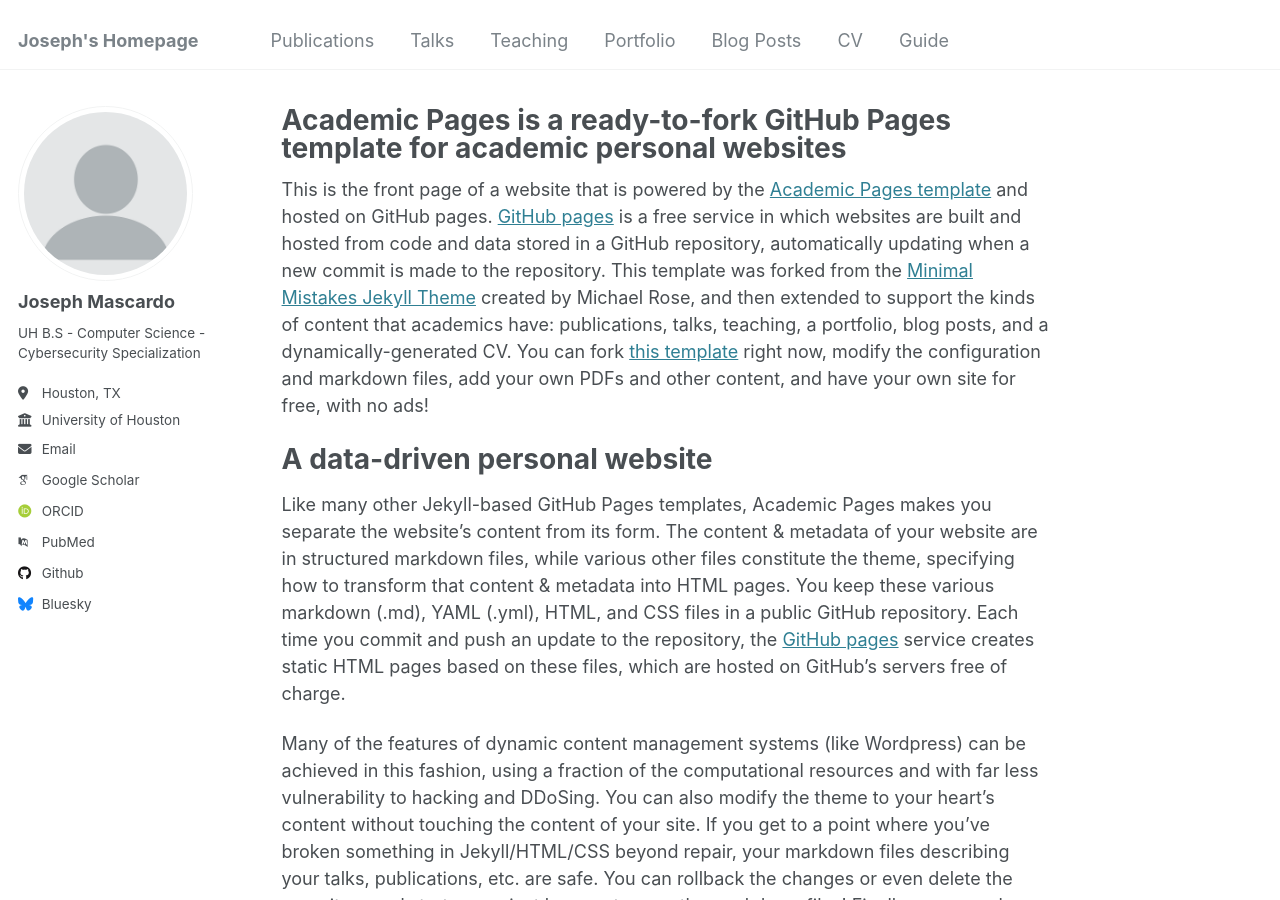
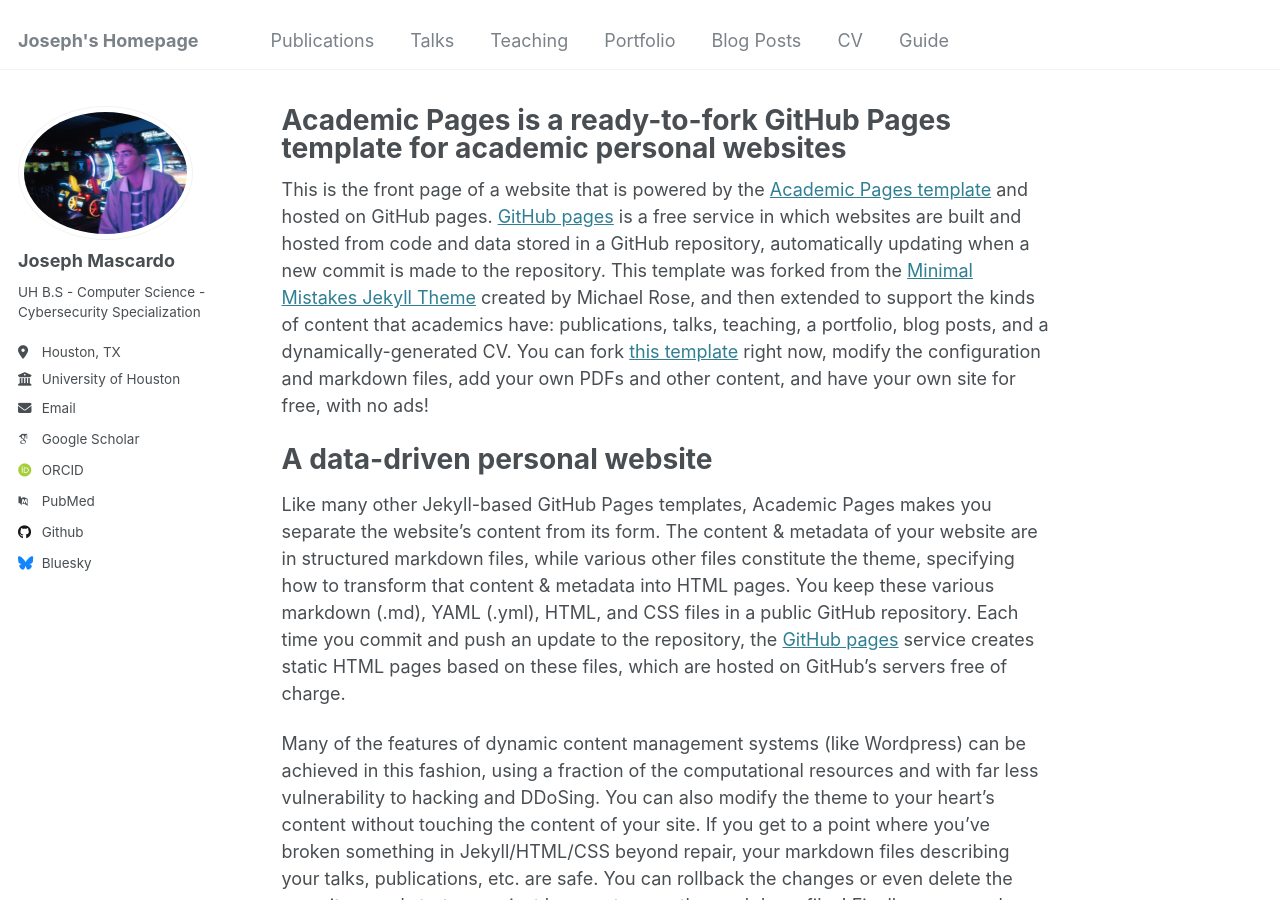
Before and after one commit to jomosquito/jomosquito.github.io, a Jekyll site: the page built from _pages/about.md, in a window 1280 px wide and 900 px high. Built offline with Jekyll 4.4.1, drawn with Linux system fonts in a browser that asks for light colours; some web fonts are replaced.

Commit message:
Update _config.yml
added profile pic

```diff
--- a/_config.yml
+++ b/_config.yml
@@ -21,7 +21,7 @@ repository               : "academicpages/academicpages.github.io"
 #               Additional customization can be done by editing /_includes/author-profile.html
 author:
   # Biographic information
-  avatar           : "profile.png"
+  avatar           : "ProfilePic-JM.jpg"
   name             : "Joseph Mascardo"
   pronouns         : # example: "she/her"
   bio              : "UH B.S - Computer Science - Cybersecurity Specialization"
```
